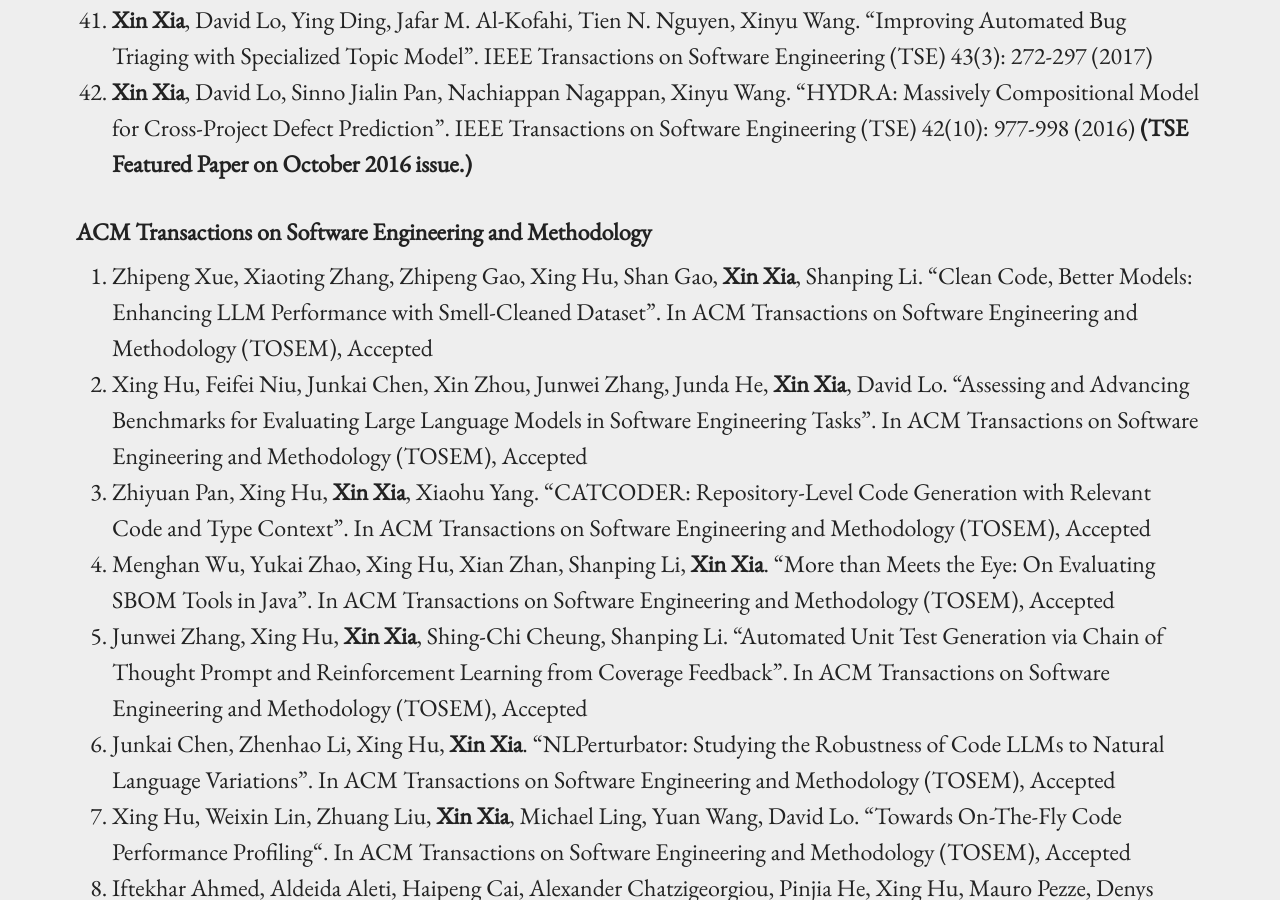
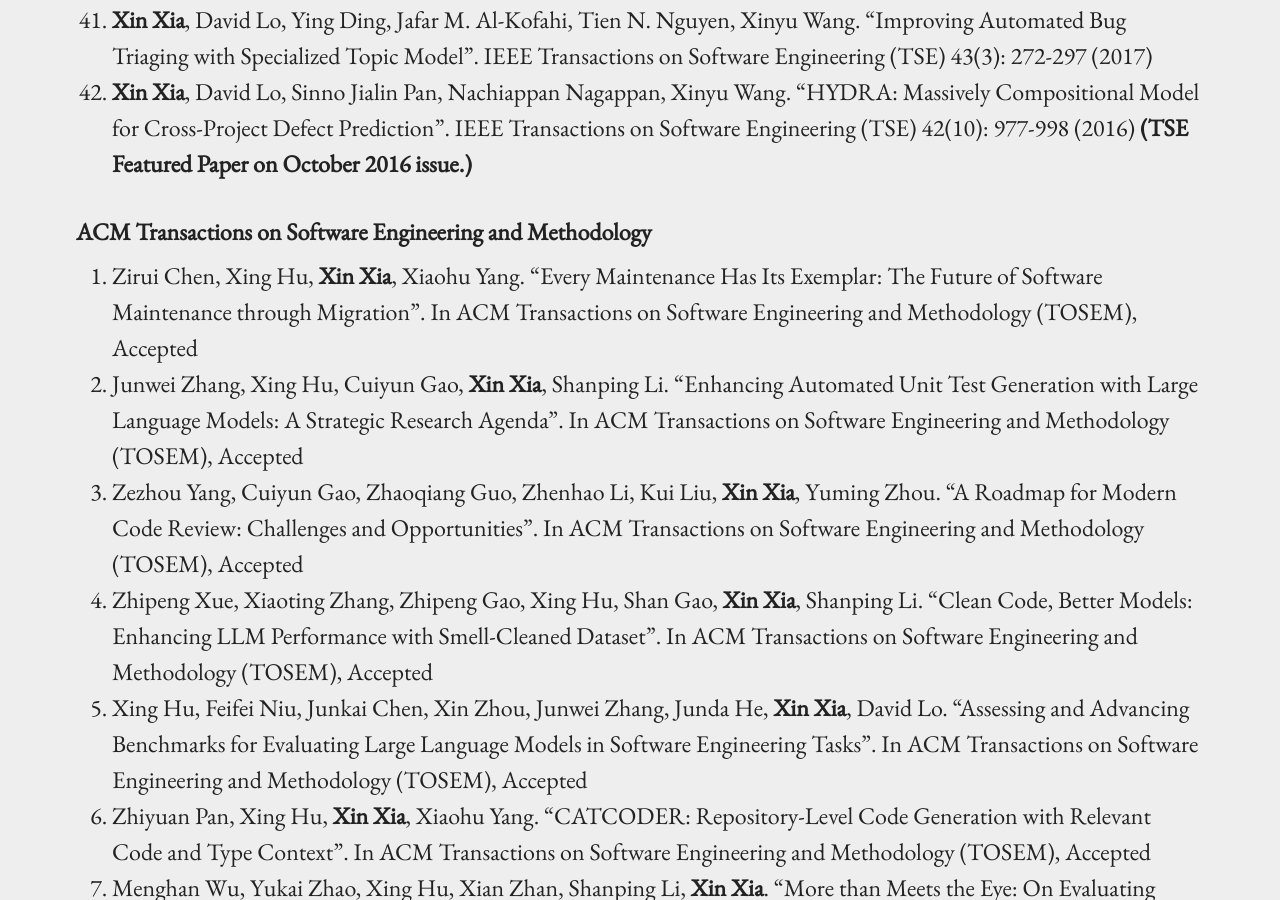
Before and after one commit to xin-xia/xin-xia.github.io, a Jekyll site: the page built from index.md, in a window 1280 px wide and 900 px high, scrolled down 4968 px. Built offline with Jekyll 4.4.1, drawn with Linux system fonts in a browser that asks for light colours.

Commit message:
Update index.md

```diff
--- a/index.md
+++ b/index.md
@@ -86,6 +86,10 @@ Case Study of Code Clone Detection and Defect Prediction". IEEE Transactions on
  <strong>(TSE Featured Paper on October 2016 issue.)</strong>     <br />
 
 #### ACM Transactions on Software Engineering and Methodology
+
+1. Zirui Chen, Xing Hu, <strong>Xin Xia</strong>, Xiaohu Yang.  "Every Maintenance Has Its Exemplar: The Future of Software Maintenance through Migration". In ACM Transactions on Software Engineering and Methodology (TOSEM), Accepted <br />
+1. Junwei Zhang, Xing Hu, Cuiyun Gao, <strong>Xin Xia</strong>, Shanping Li.  "Enhancing Automated Unit Test Generation with Large Language Models: A Strategic Research Agenda". In ACM Transactions on Software Engineering and Methodology (TOSEM), Accepted <br />
+1. Zezhou Yang, Cuiyun Gao, Zhaoqiang Guo, Zhenhao Li, Kui Liu, <strong>Xin Xia</strong>, Yuming Zhou. "A Roadmap for Modern Code Review: Challenges and Opportunities". In ACM Transactions on Software Engineering and Methodology (TOSEM), Accepted <br />
 1. Zhipeng Xue, Xiaoting Zhang, Zhipeng Gao, Xing Hu, Shan Gao, <strong>Xin Xia</strong>, Shanping Li. "Clean Code, Better Models: Enhancing LLM Performance with Smell-Cleaned Dataset". In ACM Transactions on Software Engineering and Methodology (TOSEM), Accepted <br />
 1. Xing Hu, Feifei Niu, Junkai Chen, Xin Zhou, Junwei Zhang, Junda He, <strong>Xin Xia</strong>, David Lo. "Assessing and Advancing Benchmarks for Evaluating Large Language Models in Software Engineering Tasks". In ACM Transactions on Software Engineering and Methodology (TOSEM), Accepted <br />
 1. Zhiyuan Pan, Xing Hu, <strong>Xin Xia</strong>, Xiaohu Yang. "CATCODER: Repository-Level Code Generation with Relevant Code and Type Context". In ACM Transactions on Software Engineering and Methodology (TOSEM), Accepted <br />
```
